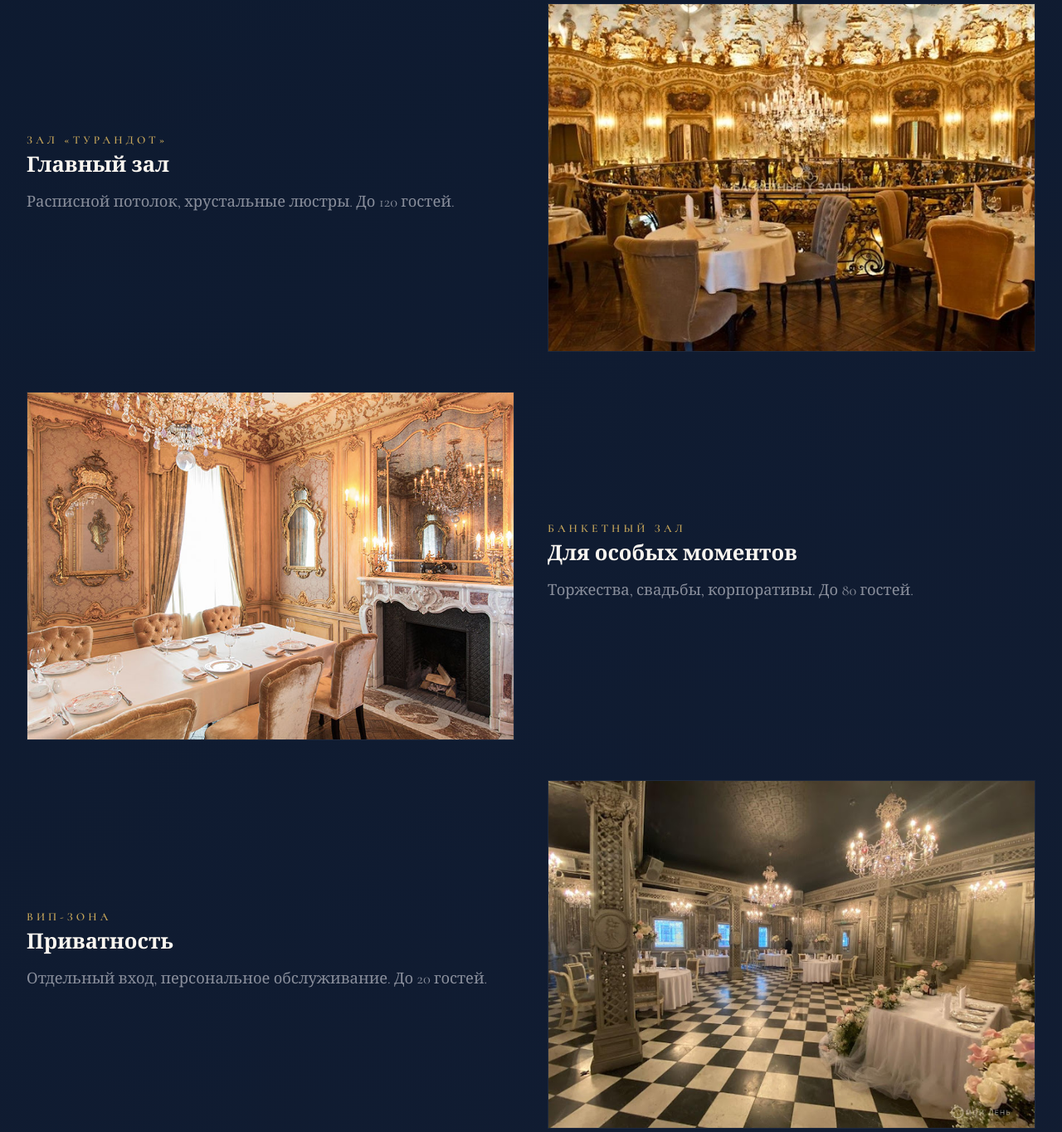
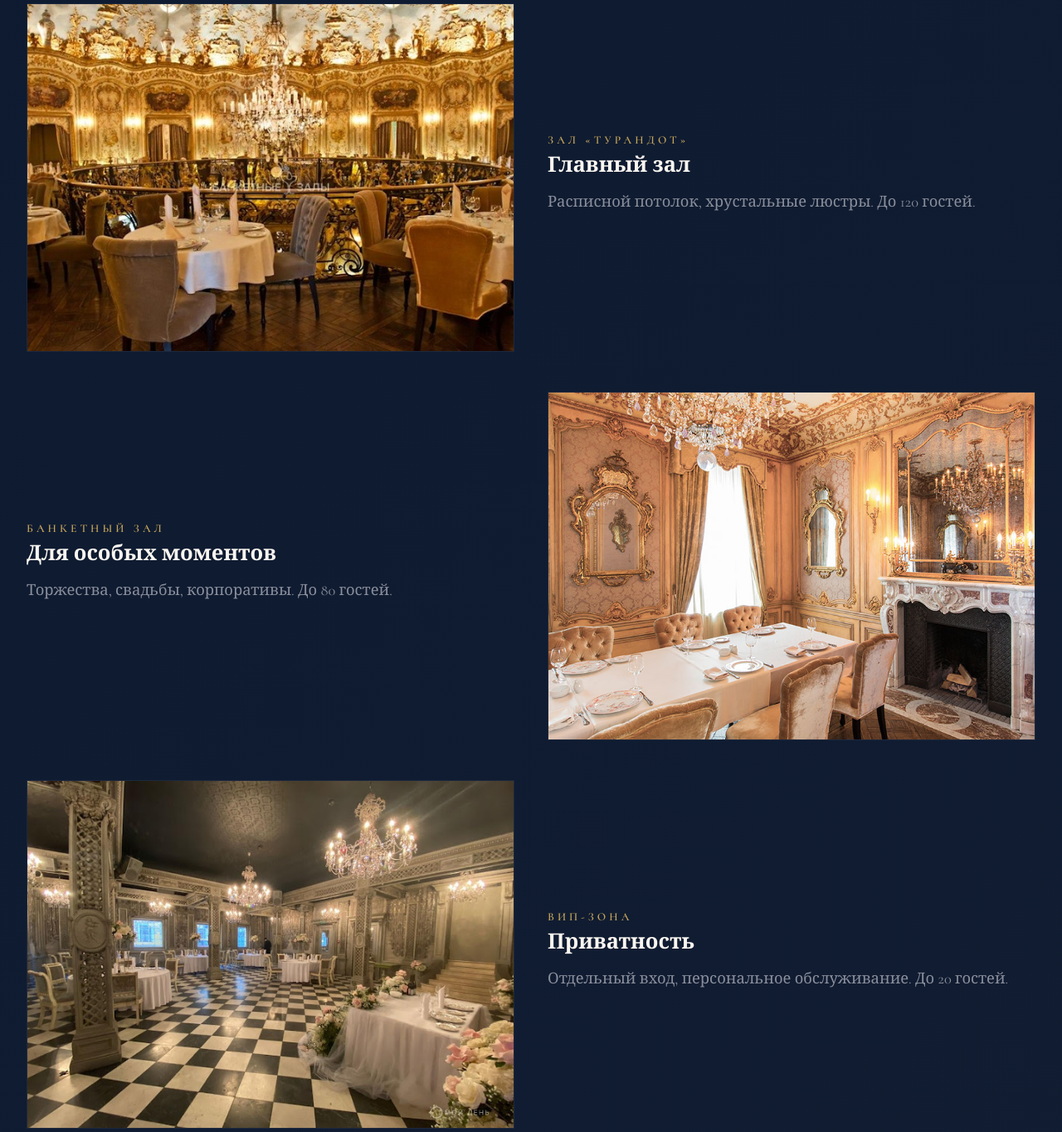
Before and after one commit to PunkAndDot/Turandot-WebSite, a website built with Vite: page pages/about.html in a window 1280 px wide. Shown: the part 1797-3161 px from the top of the page at 83% size. Built offline with nearby package versions, Linux system fonts and the light colour scheme.

Commit message:
fix: unify about page layout - image then text everywhere, reverse with order on desktop

```diff
--- a/css/styles.css
+++ b/css/styles.css
@@ -1027,12 +1027,12 @@ h4 { font-size: clamp(1.1rem, 2vw, 1.3rem); }
   align-items: center;
 }
 
-.about-story--reverse .about-story__image {
+.about-story--reverse .about-story__content {
   order: -1;
 }
 
 @media (max-width: 1024px) {
-  .about-story--reverse .about-story__image {
+  .about-story--reverse .about-story__content {
     order: 0;
   }
 }
--- a/pages/about.html
+++ b/pages/about.html
@@ -134,30 +134,30 @@
       <p class="section-subtitle fade-in">Три уникальных пространства</p>
 
       <div class="about-story" style="gap: 2.5rem;">
-        <div class="about-story__content fade-in-left">
+        <img src="../img/hall-1.jpg" alt="Главный зал" class="about-story__image fade-in-left">
+        <div class="about-story__content fade-in-right">
           <span class="preview__label">Зал «Турандот»</span>
           <h3>Главный зал</h3>
           <p>Расписной потолок, хрустальные люстры. До 120 гостей.</p>
         </div>
-        <img src="../img/hall-1.jpg" alt="Главный зал" class="about-story__image fade-in-right">
       </div>
 
       <div class="about-story about-story--reverse" style="gap: 2.5rem; margin-top: 3rem;">
-        <div class="about-story__content fade-in-left">
+        <img src="../img/hall-2.jpg" alt="Банкетный зал" class="about-story__image fade-in-left">
+        <div class="about-story__content fade-in-right">
           <span class="preview__label">Банкетный зал</span>
           <h3>Для особых моментов</h3>
           <p>Торжества, свадьбы, корпоративы. До 80 гостей.</p>
         </div>
-        <img src="../img/hall-2.jpg" alt="Банкетный зал" class="about-story__image fade-in-right">
       </div>
 
       <div class="about-story" style="gap: 2.5rem; margin-top: 3rem;">
-        <div class="about-story__content fade-in-left">
+        <img src="../img/hall-3.jpg" alt="ВИП-зона" class="about-story__image fade-in-left">
+        <div class="about-story__content fade-in-right">
           <span class="preview__label">ВИП-зона</span>
           <h3>Приватность</h3>
           <p>Отдельный вход, персональное обслуживание. До 20 гостей.</p>
         </div>
-        <img src="../img/hall-3.jpg" alt="ВИП-зона" class="about-story__image fade-in-right">
       </div>
     </div>
   </section>
```
